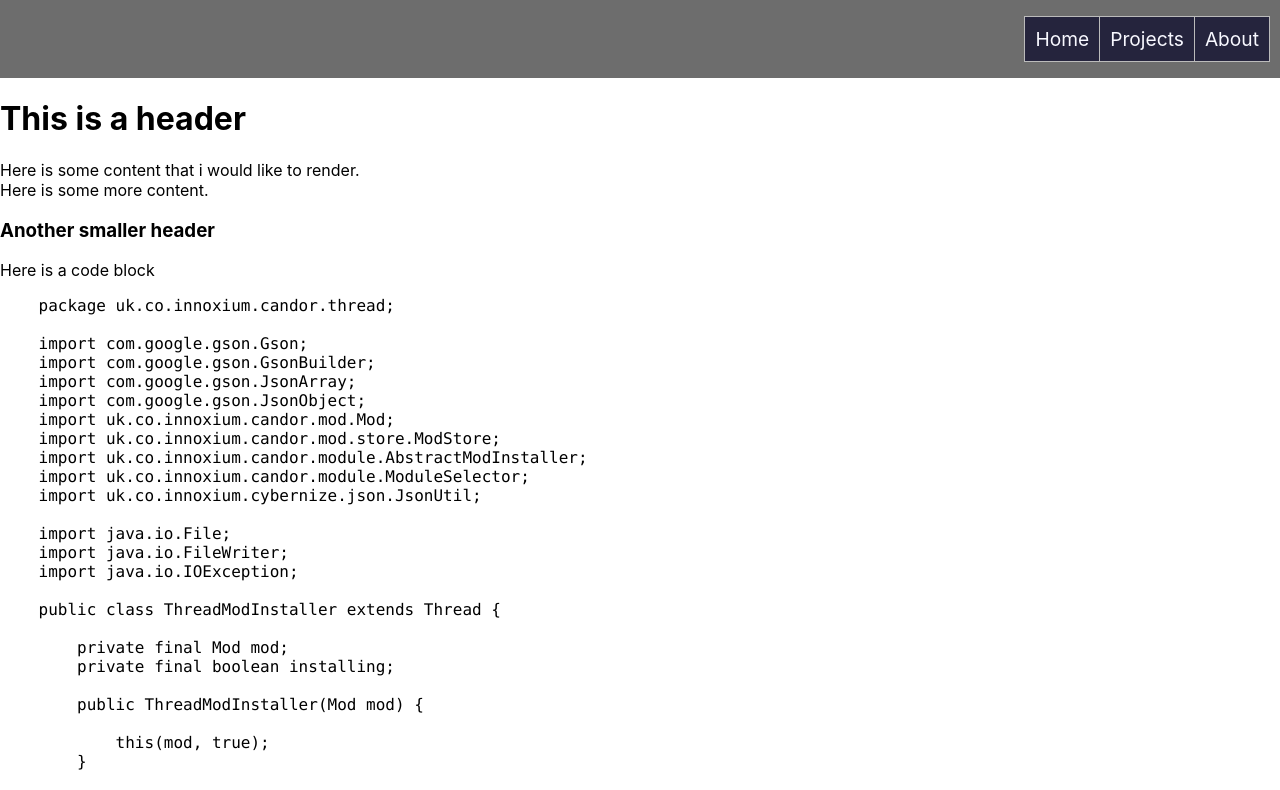
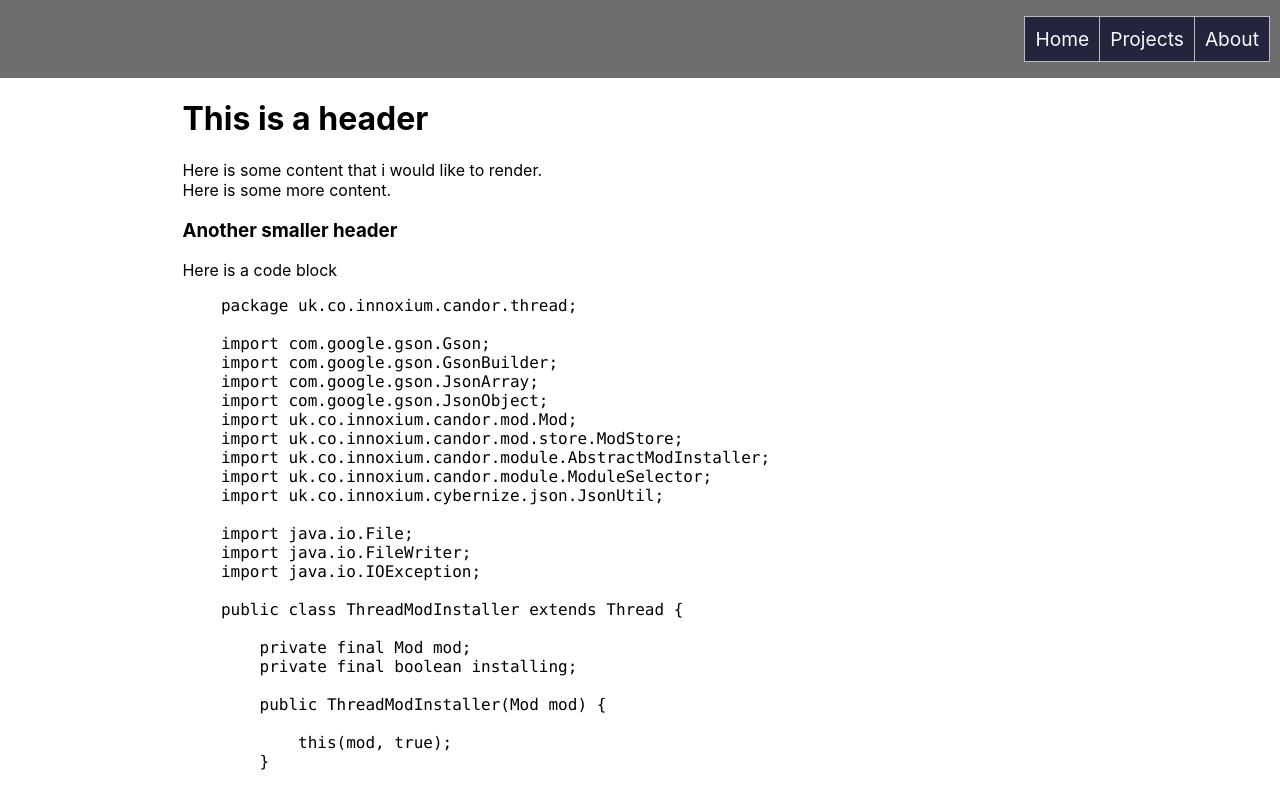
Before and after one commit to InnoxiumTech/Website, a React (Create React App) app: page / in a window 1280 px wide. Shown: the top 790 px of the page. Built offline with nearby package versions, Linux system fonts and the light colour scheme.

Commit message:
Center the markdown

```diff
--- a/src/component/Markdown.module.sass
+++ b/src/component/Markdown.module.sass
@@ -1,6 +1,5 @@
-markdown
-  display: flex
-  text-align: center
-  justify-content: center
-  width: 50%
-  background: #282c34
+.parent
+  position: relative
+
+.markdown
+  align-content: center
--- a/src/component/MarkdownPane.js
+++ b/src/component/MarkdownPane.js
@@ -1,6 +1,6 @@
-const React = require("react");
-const ReactMarkdown = require("react-markdown")
-require("./Markdown.module.sass");
+import styles from "./Markdown.module.sass";
+import React from "react";
+import ReactMarkdown from "react-markdown";
 
 export class MarkdownPane extends React.Component {
 
@@ -22,7 +22,7 @@ export class MarkdownPane extends React.Component {
         const { content } = this.state;
 
         return (
-            <div className={"markdown"}>
+            <div className={styles.markdown}>
                 <ReactMarkdown source={content}/>
             </div>
         )
--- a/src/index.css
+++ b/src/index.css
@@ -11,3 +11,11 @@ code {
   font-family: source-code-pro, Menlo, Monaco, Consolas, 'Courier New',
     monospace;
 }
+
+.contentDiv {
+
+  justify-content: center;
+  display: flex;
+  margin-left: auto;
+  margin-right: auto;
+}
--- a/src/index.js
+++ b/src/index.js
@@ -11,7 +11,9 @@ const input = require("./content/markdown.md");
 ReactDOM.render(
   <React.StrictMode>
       <NavBar />
+      <div className={"contentDiv"}>
       <MarkdownPane input={input}/>
+      </div>
       {/*<App />*/}
   </React.StrictMode>,
   document.getElementById('root')
```
